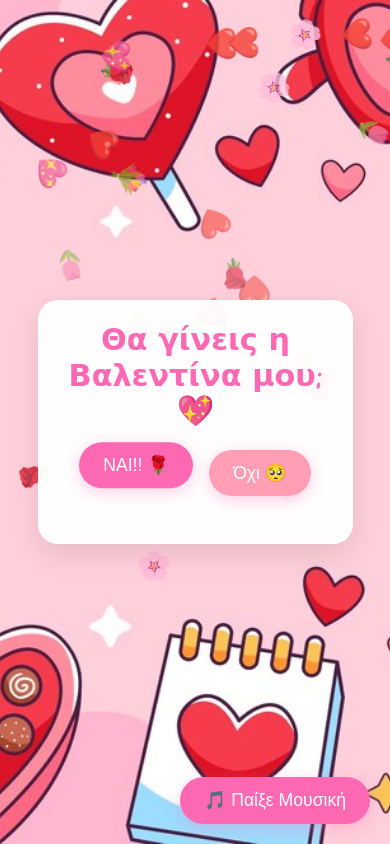
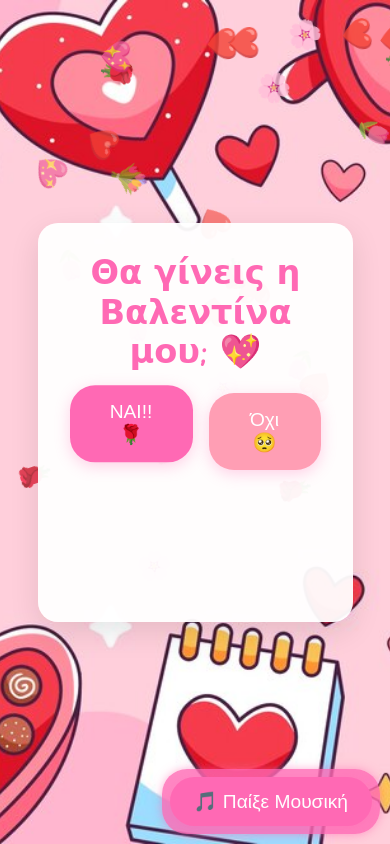
Before and after one commit to nickoman22/project, a plain HTML site: page index.html in a window 390 px wide. Drawn offline with Linux system fonts and the light colour scheme.

Commit message:
Update styles.css

```diff
--- a/styles.css
+++ b/styles.css
@@ -34,11 +34,11 @@ body {
     margin: 20px auto;
     position: relative;
     z-index: 1;
-    max-height: 80vh;
+    max-height: 70vh; /* Reduced height for better scrolling */
     overflow-y: auto;
     text-align: center;
     animation: fadeIn 1s ease-in-out;
-    padding-bottom: 3rem;
+    padding-bottom: 6rem; /* Added more padding at the bottom */
 }
 
 @keyframes fadeIn {
@@ -222,6 +222,10 @@ button:hover {
     bottom: 20px;
     right: 20px;
     z-index: 2;
+    background: rgba(255, 105, 180, 0.8); /* Semi-transparent background */
+    border-radius: 25px;
+    padding: 0.5rem;
+    box-shadow: 0 0 10px rgba(255, 105, 180, 0.5);
 }
 
 #musicToggle {
@@ -297,17 +301,13 @@ button:hover {
 
 @media (max-width: 480px) {
     .container {
-        padding: 1.5rem;
-        max-height: 85vh;
+        max-height: 60vh; /* Even more space for mobile */
+        padding-bottom: 8rem; /* Extra padding for the music button */
     }
 
-    h1 {
-        font-size: 1.8rem;
-    }
-
-    button {
-        font-size: 1.1rem;
-        padding: 0.8rem 1.5rem;
+    .music-control {
+        bottom: 10px; /* Adjusted position for mobile */
+        right: 10px;
     }
 
     .letter-content {
```
